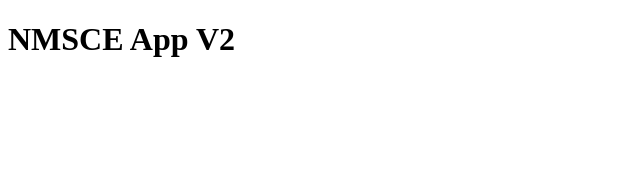
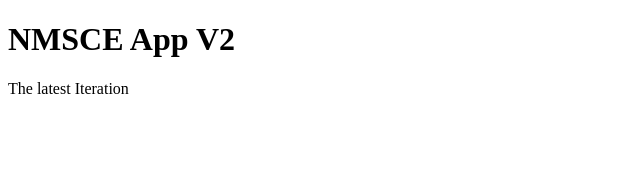
Before and after one commit to blackholesuns/V2, a SvelteKit app: page / in a window 1280 px wide. Shown: the top 170 px of the page, without its empty margins (0-640 px from the left). Built offline with nearby package versions, Linux system fonts and the light colour scheme.

Commit message:
Added extra Paragraph

```diff
--- a/src/routes/+page.svelte
+++ b/src/routes/+page.svelte
@@ -1 +1,2 @@
 <h1>NMSCE App V2</h1>
+<p>The latest Iteration</p>
```
